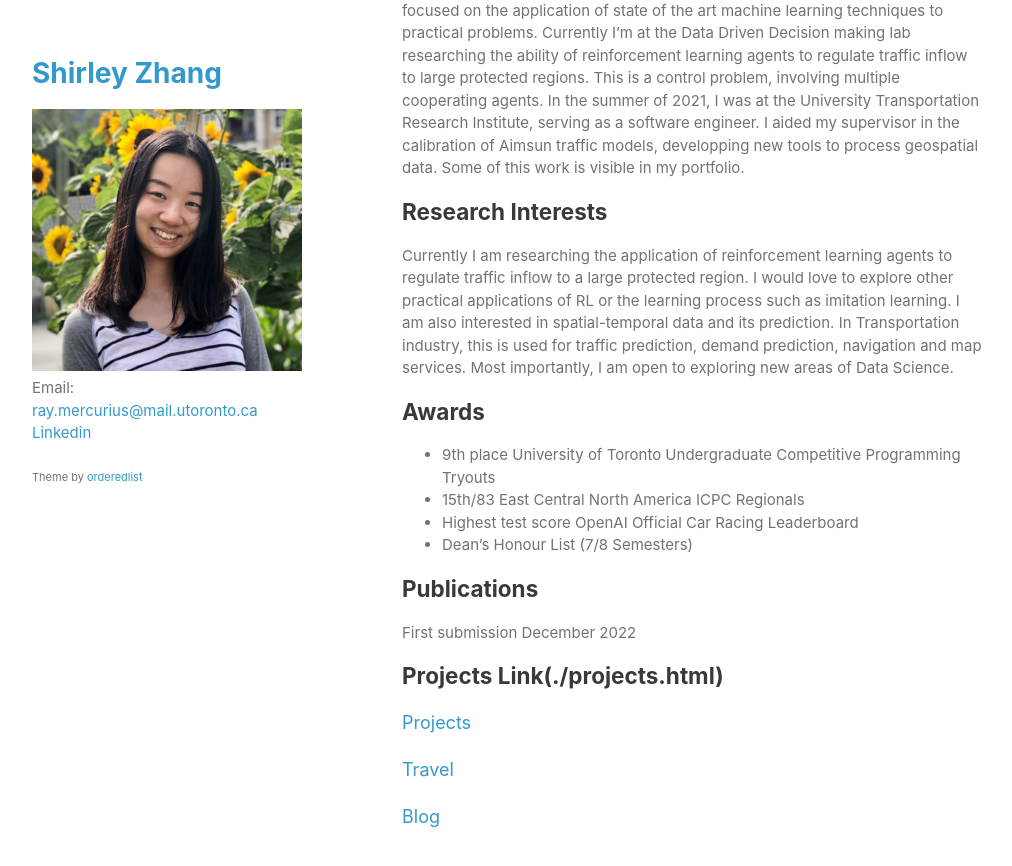
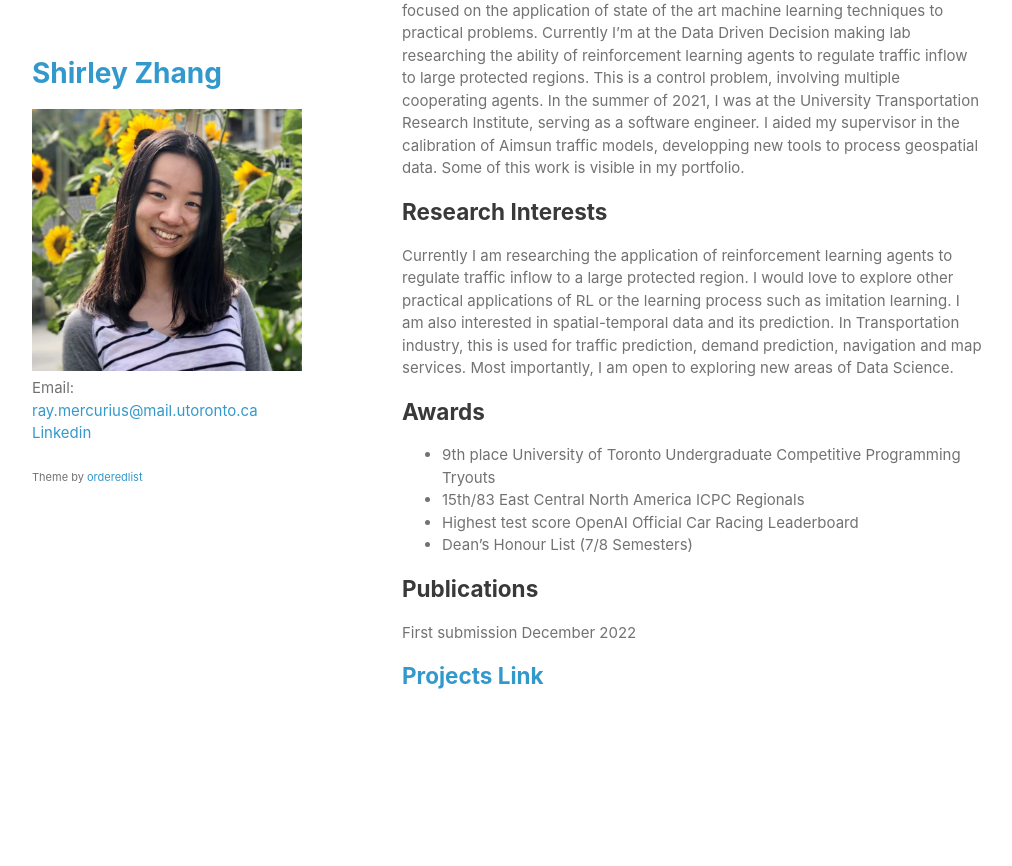
Before and after one commit to Ceudan/Ceudan_Reads.github.io, a Jekyll site: the page built from index.md, in a window 1280 px wide and 900 px high, scrolled down 503 px. Shown: the top 866 px of the window, without its empty margins (133-1145 px from the left). Built offline with Jekyll 4.4.1, drawn with Linux system fonts in a browser that asks for light colours; after the commit the page ends 1262 px from its top, so only the background shows below that.

Commit message:
Update index.md

```diff
--- a/index.md
+++ b/index.md
@@ -23,12 +23,4 @@ Currently I am researching the application of reinforcement learning agents to r
 
 First submission December 2022
 
-## Projects Link(./projects.html)
-
-
-
-<span style="font-size:18px;">[Projects](./projects.html)</span>
-
-<span style="font-size:18px;">[Travel](./travel.html)</span>
-
-<span style="font-size:18px;">[Blog](./blog.html)</span>
+## [Projects Link](./projects.html)
```
